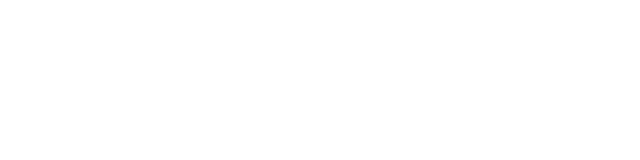
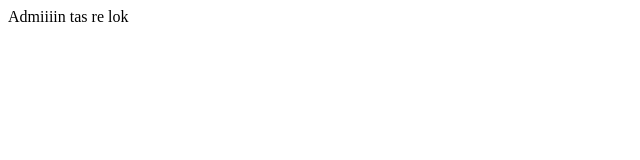
Before and after one commit to martinfrola/cunadecampeones, a React (Create React App) app: page /admin in a window 1280 px wide. Shown: the top 160 px of the page, without its empty margins (0-640 px from the left). Built offline with nearby package versions, Linux system fonts and the light colour scheme.

Commit message:
iniciación del routing

```diff
--- a/package.json
+++ b/package.json
@@ -3,11 +3,15 @@
   "version": "0.1.0",
   "private": true,
   "dependencies": {
+    "@emotion/react": "^11.10.6",
+    "@emotion/styled": "^11.10.6",
+    "@mui/material": "^5.11.13",
     "@testing-library/jest-dom": "^5.16.5",
     "@testing-library/react": "^13.4.0",
     "@testing-library/user-event": "^13.5.0",
     "react": "^18.2.0",
     "react-dom": "^18.2.0",
+    "react-router-dom": "^6.9.0",
     "react-scripts": "5.0.1",
     "web-vitals": "^2.1.4"
   },
--- a/src/App.js
+++ b/src/App.js
@@ -1,7 +1,8 @@
 import React from "react";
+import { RouterProvider } from "react-router-dom";
+import { router } from "./router";
 
 function App() {
-  return <div className="App"></div>;
+  <RouterProvider router={router} />;
 }
-
 export default App;
--- a/src/index.js
+++ b/src/index.js
@@ -1,10 +1,11 @@
 import React from "react";
 import ReactDOM from "react-dom/client";
-import App from "./App";
+import { RouterProvider } from "react-router-dom";
+import { router } from "./router";
 
 const root = ReactDOM.createRoot(document.getElementById("root"));
 root.render(
   <React.StrictMode>
-    <App />
+    <RouterProvider router={router} />
   </React.StrictMode>
 );
--- /dev/null
+++ b/src/pages/Admin.jsx
@@ -0,0 +1,7 @@
+import React from "react";
+
+const Admin = () => {
+  return <div>Admiiiin tas re lok</div>;
+};
+
+export default Admin;
--- /dev/null
+++ b/src/pages/Home.jsx
@@ -0,0 +1,7 @@
+import React from "react";
+
+const Home = () => {
+  return <div>Hola Home desde el home</div>;
+};
+
+export default Home;
--- /dev/null
+++ b/src/router.js
@@ -0,0 +1,17 @@
+import React from "react";
+import { createBrowserRouter } from "react-router-dom";
+import Home from "./pages/Home";
+import Admin from "./pages/Admin";
+
+const router = createBrowserRouter([
+  {
+    path: "/",
+    element: <Home />,
+  },
+  {
+    path: "/admin",
+    element: <Admin />,
+  },
+]);
+
+export { router };
```
Also changed, not shown: 1 other file (tests, documents, lock files or other folders).
